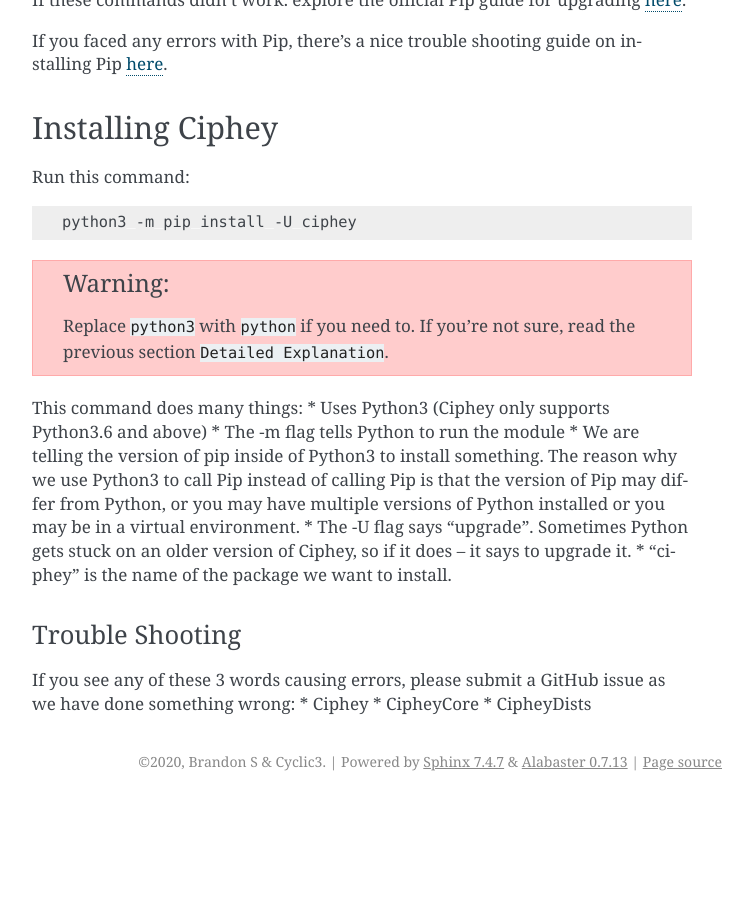
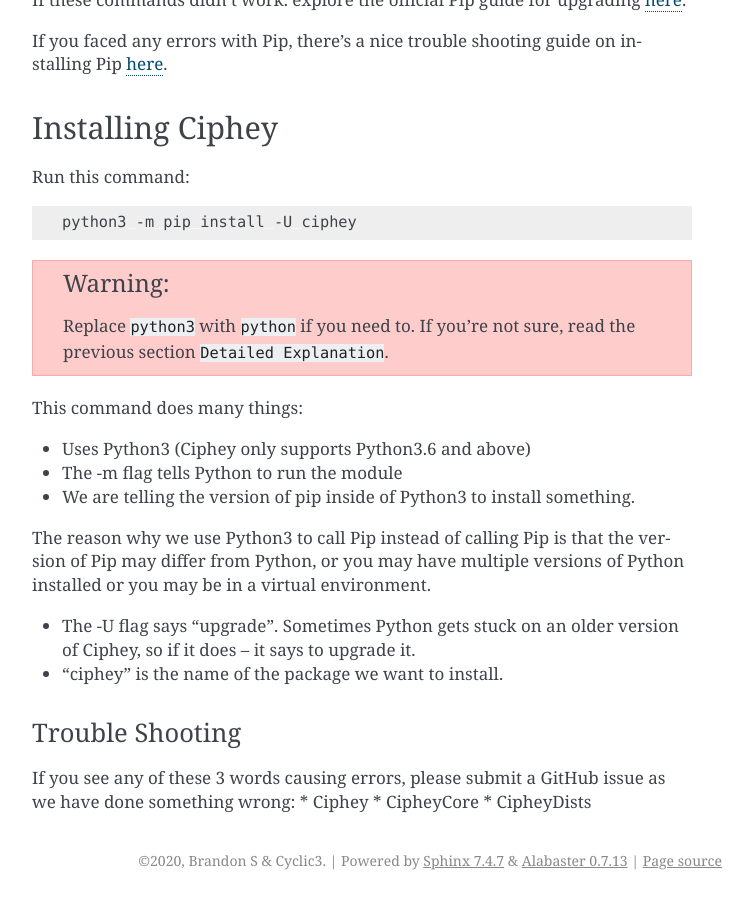
Before and after one commit to Ciphey/CipheyDocs, a Sphinx documentation site: the page built from docs/install.rst, in a window 1280 px wide and 900 px high, scrolled down 1137 px. Shown: the whole window, without its empty margins (388-1141 px from the left). Built offline with Sphinx 7.4.7, drawn with Linux system fonts in a browser that asks for light colours; before the commit the page ends 1938 px from its top, so only the background shows below that; some of the changed text lies outside the part shown.

Commit message:
Fixed formatting issues

```diff
--- a/docs/install.rst
+++ b/docs/install.rst
@@ -81,15 +81,18 @@
         Replace ``python3`` with ``python`` if you need to. If you’re not sure,
         read the previous section ``Detailed Explanation``.
 
-This command does many things: \* Uses Python3 (Ciphey only supports
-Python3.6 and above) \* The -m flag tells Python to run the module \* We
-are telling the version of pip inside of Python3 to install something.
+This command does many things:
+
+* Uses Python3 (Ciphey only supports Python3.6 and above)
+* The -m flag tells Python to run the module
+* We are telling the version of pip inside of Python3 to install something.
+
 The reason why we use Python3 to call Pip instead of calling Pip is that
 the version of Pip may differ from Python, or you may have multiple
-versions of Python installed or you may be in a virtual environment. \*
-The -U flag says “upgrade”. Sometimes Python gets stuck on an older
-version of Ciphey, so if it does – it says to upgrade it. \* “ciphey” is
-the name of the package we want to install.
+versions of Python installed or you may be in a virtual environment.
+
+* The -U flag says “upgrade”. Sometimes Python gets stuck on an older version of Ciphey, so if it does – it says to upgrade it.
+* “ciphey” is the name of the package we want to install.
 
 Trouble Shooting
 ~~~~~~~~~~~~~~~~
```
Also changed, not shown: other parts of docs/install.rst (+1 -1 lines).
